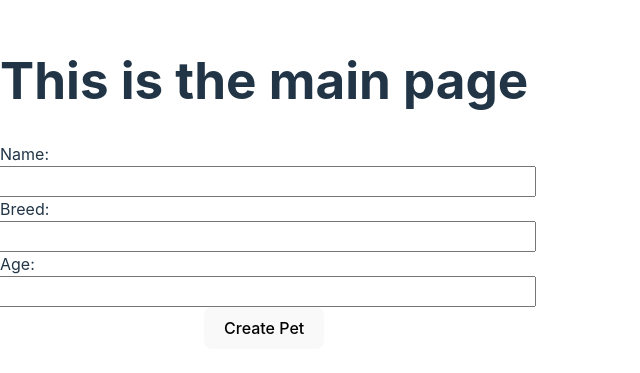
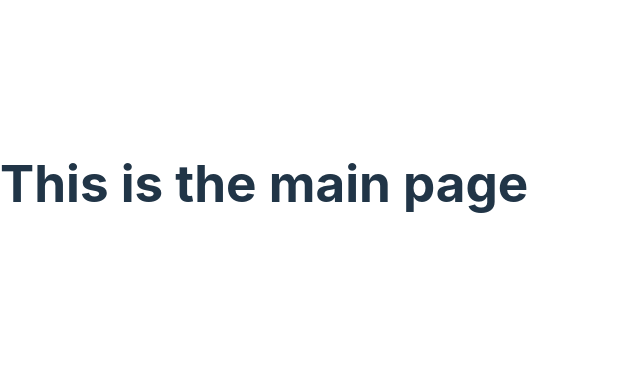
Before and after one commit to Shmizzy/express-rest-api-pets, a React (Vite) app in the folder frontend/pets-front-end/: page / in a window 1280 px wide. Shown: the part 217-590 px from the top of the page, without its empty margins (0-640 px from the left). Built offline with nearby package versions, Linux system fonts and the light colour scheme.

Commit message:
Remove test components from App.jsx and finish form

```diff
--- a/frontend/pets-front-end/src/App.jsx
+++ b/frontend/pets-front-end/src/App.jsx
@@ -1,10 +1,10 @@
 import PetForm from './components/PetForm';
+import PetCard from './components/PetCard';
 
 const App = () => {
   return (
     <>
-    <h1>This is the main page</h1>
-    <PetForm />
+      <h1>This is the main page</h1>
     </>
   )
 }
--- a/frontend/pets-front-end/src/components/PetForm.jsx
+++ b/frontend/pets-front-end/src/components/PetForm.jsx
@@ -19,7 +19,7 @@ const PetForm = ({ pet, onSubmit }) => {
   })
 
   const handleChange = (event) => {
-    const { name, value } = e.target;
+    const { name, value } = event.target;
     setFormData({
         ...formData,
         [name]: value
@@ -64,7 +64,7 @@ const PetForm = ({ pet, onSubmit }) => {
       <label style={{ alignSelf: "flex-start" }}>Breed: </label>
       <input
         type="text"
-        name="name"
+        name="breed"
         value={formData.breed}
         onChange={handleChange}
         style={{
@@ -75,7 +75,7 @@ const PetForm = ({ pet, onSubmit }) => {
       <label style={{ alignSelf: "flex-start" }}>Age: </label>
       <input
         type="text"
-        name="name"
+        name="age"
         value={formData.age}
         onChange={handleChange}
         style={{
```
